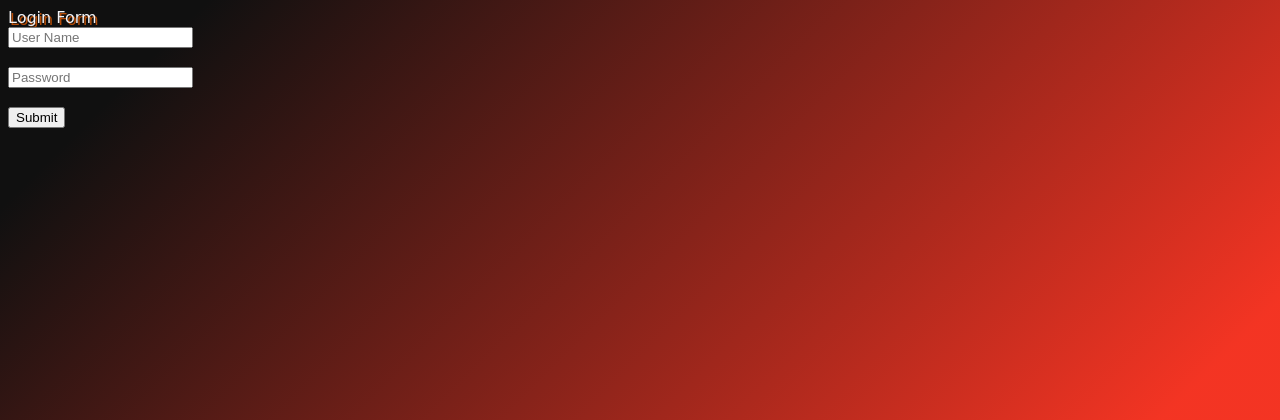
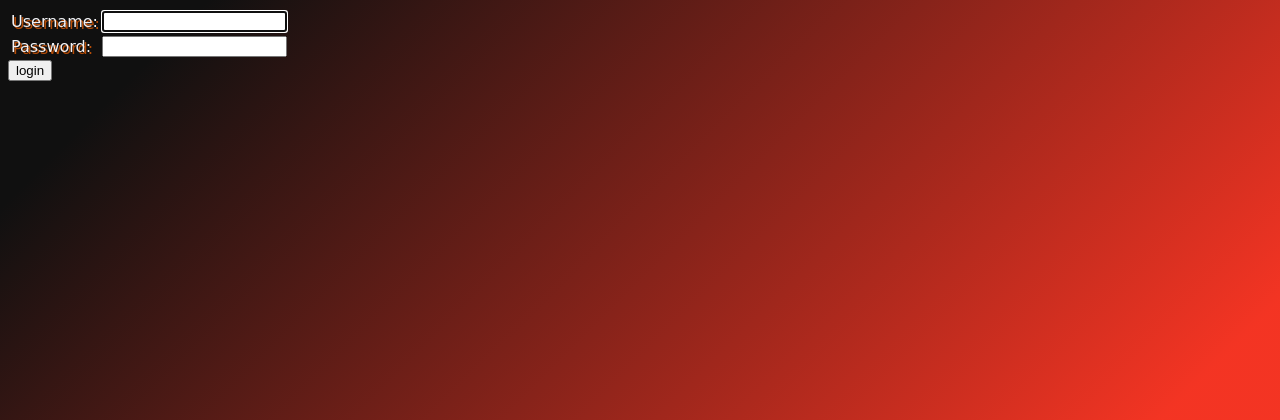
Before and after one commit to adarfursh/Billboard, a Django app: page /billboard/login/ in a window 1280 px wide. Shown: the top 420 px of the page. Run offline with Django 3.2, Linux system fonts and the light colour scheme.

Commit message:
fixed login bugs

```diff
--- a/SocialBoard/settings.py
+++ b/SocialBoard/settings.py
@@ -120,7 +120,8 @@ USE_TZ = True
 # https://docs.djangoproject.com/en/1.11/howto/static-files/
 
 LOGOUT_REDIRECT_URL = '/welcome/'
-LOGIN_REDIRECT_URL = '/mysite/'
-LOGIN_URL = '/login/'
+
+LOGIN_REDIRECT_URL = '/billboard/posts/'
+LOGIN_URL = '/billboard/login/'
 
 STATIC_URL = '/static/'
--- a/SocialBoard/urls.py
+++ b/SocialBoard/urls.py
@@ -19,4 +19,5 @@ from django.contrib import admin
 urlpatterns = [
     url(r'^admin/', admin.site.urls),
     url(r'^billboard/', include('SocialBoard_app.urls')),
+
 ]
--- a/SocialBoard_app/templates/billboard/login.html
+++ b/SocialBoard_app/templates/billboard/login.html
@@ -21,13 +21,25 @@
 <div>
 
 
-<form method="POST" action="/billboard/login/">
-    {% csrf_token %}
-    Login Form<br>
-    <input type="text" placeholder="User Name" name="username"><br><br>
-    <input type="password" placeholder="Password" name="password"><br><br>
-    <button>Submit</button>
-</form>
+        {% if form.errors %}
+        <p>Username and password didn't match. Please try again.</p>
+        {% endif %}
+        <form method="post" action="{%billboard/login %}">
+        {% csrf_token %}
+        <table>
+            penis
+        <tr>
+        <td>{{ form.username.label_tag }}</td>
+        <td>{{ form.username }}</td>
+        </tr>
+        <tr>
+        <td>{{ form.password.label_tag }}</td>
+        <td>{{ form.password }}</td>
+        </tr>
+        </table>
+        <input type="submit" value="login" />
+        <input type="hidden" name="next" value="{{ next }}" />
+        </form>
 
 
 </div>
--- /dev/null
+++ b/SocialBoard_app/templates/registration/login.html
@@ -0,0 +1,46 @@
+<!--<!DOCTYPE html>-->
+<html lang="en">
+
+<head>
+    <title>Login page </title>
+</head>
+
+<style>
+    body {
+        background: linear-gradient(-45deg, #f32c1af5 24%, rgba(0, 0, 0, 0.938) 90%);
+        font-family: 'Patua One', cursive;
+        color: rgb(243, 243, 246);
+        text-shadow: 2px 2px rgba(241, 99, 4, 0.74)
+    }
+</style>
+
+<body>
+
+    <div>
+
+
+        {% if form.errors %}
+        <p>Username and password didn't match. Please try again.</p>
+        {% endif %}
+        <form method="post" action="{% url 'login' %}">
+            {% csrf_token %}
+            <table>
+                <tr>
+                    <td>{{ form.username.label_tag }}</td>
+                    <td>{{ form.username }}</td>
+                </tr>
+                <tr>
+                    <td>{{ form.password.label_tag }}</td>
+                    <td>{{ form.password }}</td>
+                </tr>
+            </table>
+            <input type="submit" value="login" />
+            <input type="hidden" name="next" value="{{ next }}" />
+        </form>
+
+
+    </div>
+
+</body>
+
+</html>
--- a/SocialBoard_app/urls.py
+++ b/SocialBoard_app/urls.py
@@ -6,7 +6,7 @@ from django.contrib.auth.views import login, logout
 
 urlpatterns = [
     url(r'^posts/', views.list, name='index'),
-    url(r'^login/', views.login, name='login'),
-    url(r'^logout/$', logout, kwargs={'next_page': '/'},name='logout'),
+    url(r'^login/$', login, name='login'),
+    url(r'^logout/$', logout, kwargs={'next_page': '/login'},name='logout'),
     url(r'^register/$', views.register, name='register'),
 ]
--- a/SocialBoard_app/views.py
+++ b/SocialBoard_app/views.py
@@ -6,50 +6,48 @@ from .models import Post
 from django.contrib.auth import authenticate,login,logout
 from django.contrib.auth.forms import UserCreationForm
 from django.core.urlresolvers import reverse
+from django.contrib.auth.decorators import login_required
 
 
 # Create your views here.
 
-
+@login_required
 def list(request):
-    try:
-        posts = Post.objects.all()
-    except Post.DoesNotExist:
-        raise Http404("Question does not exist")
+    posts = Post.objects.all()
     return render(request, 'billboard/list.html', {'posts': posts})
 
 
-def add(request):
-    item = request.GET.get('item', '')
-    status = 409
-    if item in posts:
-        msg: "post exists"
-    else:
-        posts.append(item)
-        msg: "post created"
-        status = 201
-    return JsonResponse({"msg": msg}, status=status)
+# def add(request):
+#     item = request.GET.get('item', '')
+#     status = 409
+#     if item in posts:
+#         msg: "post exists"
+#     else:
+#         posts.append(item)
+#         msg: "post created"
+#         status = 201
+#     return JsonResponse({"msg": msg}, status=status)
 
 
-def get(request):
-    item = request.GET.get('item', '')
-    if item in posts:
-        return HttpResponse(item)
-    else:
-        raise Http404("No such item")
+# def get(request):
+#     item = request.GET.get('item', '')
+#     if item in posts:
+#         return HttpResponse(item)
+#     else:
+#         raise Http404("No such item")
 
-def login (request):
-    if request.POST:
-        username= request.POST["username"]
-        password= request.POST["password"]
-        user = authenticate (request, username= username,password= password)
-        if user is not None:
-                return render(request, "billboard/success.html")
-        else:
-            return HttpResponse("<h1>You are not registered.</h1>")
-
-    else:
-        return render(request, 'billboard/login.html')
+# def login (request):
+#     if request.POST:
+#         username= request.POST["username"]
+#         pass uword= request.POST["password"]
+#         user = authenticate (request, username=sername,password= password)
+#         if user is not None:
+#                 return render(request, "billboard/success.html")
+#         else:
+#             return HttpResponse("<h1>You are not registered.</h1>")
+#
+#     else:
+#         return render(request, 'registration/login.html')
 
 
 def register(request):
@@ -62,6 +60,6 @@ def register(request):
     else:
         form = UserCreationForm()
     return render(request,
-        "billboard/register.html",
+        "biilboard/register.html",
         { "form": form }
     )
```
Also changed, not shown: SocialBoard_app/templates/registration/logged_out.html (renamed from SocialBoard_app/templates/billboard/logged_out.html), SocialBoard_app/templates/registration/register.html (renamed from SocialBoard_app/templates/billboard/register.html), db.sqlite3.
